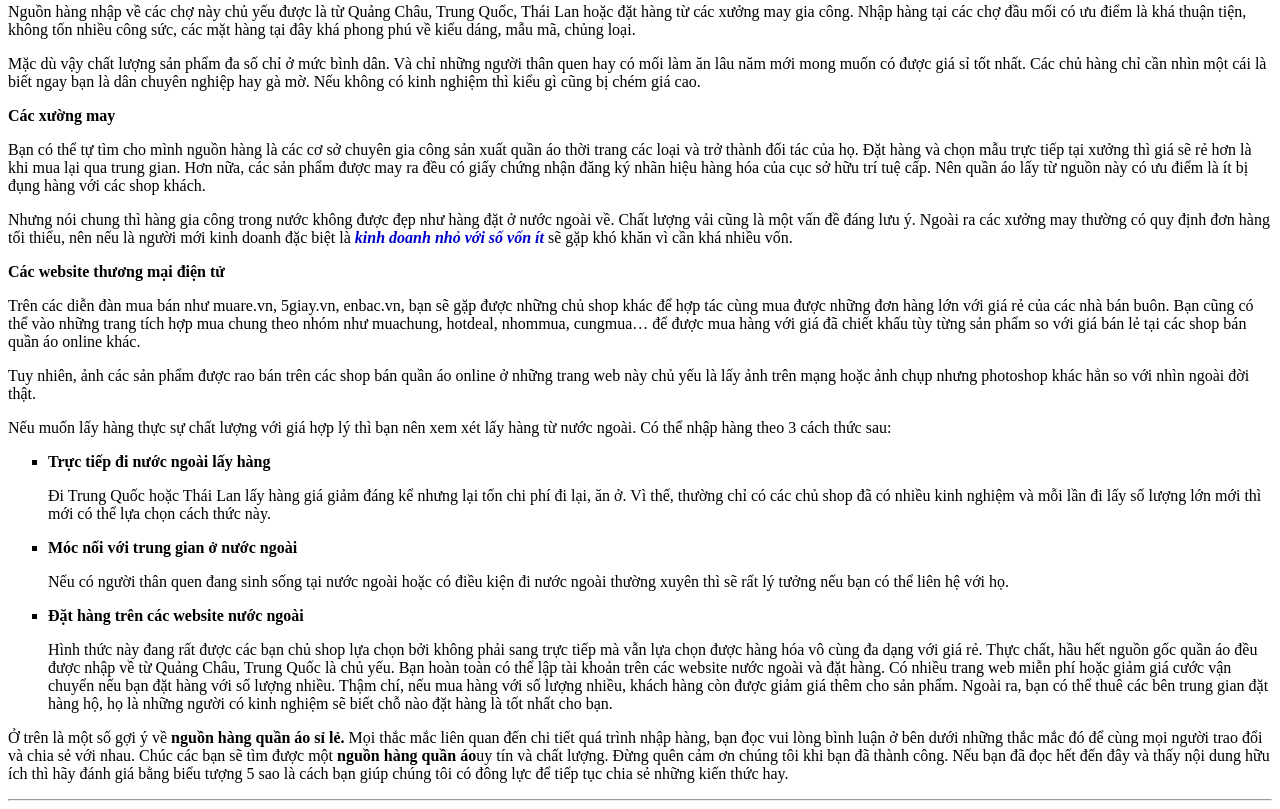
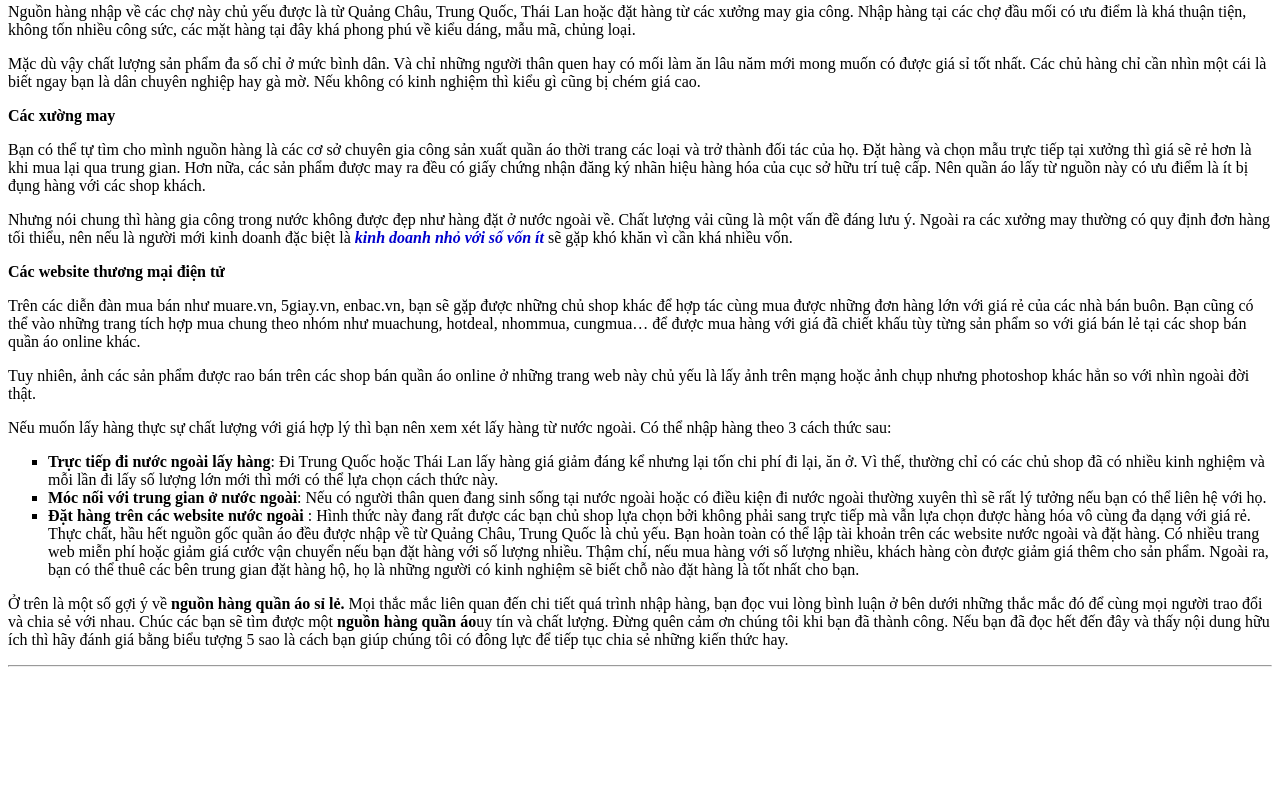
Before and after one commit to tonisisa/web, a plain HTML site: page 1/homework/1.html in a window 1280 px wide. Shown: the part 714-1523 px from the top of the page. After the commit the page ends 1389 px from the top, so only its background shows below. Drawn offline with Linux system fonts and the light colour scheme.

Commit message:
Cap nhat trang thai buoi 1

```diff
--- a/1/homework/1.html
+++ b/1/homework/1.html
@@ -102,33 +102,29 @@
       </p>
       <ul style="list-style-type: square">
         <li>
-          <strong>Trực tiếp đi nước ngoài lấy hàng</strong>
-          <p>
-            Đi Trung Quốc hoặc Thái Lan lấy hàng giá giảm đáng kể nhưng lại tốn
-            chi phí đi lại, ăn ở. Vì thế, thường chỉ có các chủ shop đã có nhiều
-            kinh nghiệm và mỗi lần đi lấy số lượng lớn mới thì mới có thể lựa
-            chọn cách thức này.
-          </p>
+          <strong>Trực tiếp đi nước ngoài lấy hàng</strong>: Đi Trung Quốc hoặc
+          Thái Lan lấy hàng giá giảm đáng kể nhưng lại tốn chi phí đi lại, ăn ở.
+          Vì thế, thường chỉ có các chủ shop đã có nhiều kinh nghiệm và mỗi lần
+          đi lấy số lượng lớn mới thì mới có thể lựa chọn cách thức này.
         </li>
-        <li><strong>Móc nối với trung gian ở nước ngoài</strong></li>
-        <p>
-          Nếu có người thân quen đang sinh sống tại nước ngoài hoặc có điều kiện
-          đi nước ngoài thường xuyên thì sẽ rất lý tưởng nếu bạn có thể liên hệ
-          với họ.
-        </p>
-        <li><strong>Đặt hàng trên các website nước ngoài </strong></li>
-        <p>
-          Hình thức này đang rất được các bạn chủ shop lựa chọn bởi không phải
-          sang trực tiếp mà vẫn lựa chọn được hàng hóa vô cùng đa dạng với giá
-          rẻ. Thực chất, hầu hết nguồn gốc quần áo đều được nhập về từ Quảng
-          Châu, Trung Quốc là chủ yếu. Bạn hoàn toàn có thể lập tài khoản trên
-          các website nước ngoài và đặt hàng. Có nhiều trang web miễn phí hoặc
-          giảm giá cước vận chuyển nếu bạn đặt hàng với số lượng nhiều. Thậm
-          chí, nếu mua hàng với số lượng nhiều, khách hàng còn được giảm giá
-          thêm cho sản phẩm. Ngoài ra, bạn có thể thuê các bên trung gian đặt
-          hàng hộ, họ là những người có kinh nghiệm sẽ biết chỗ nào đặt hàng là
-          tốt nhất cho bạn.
-        </p>
+        <li>
+          <strong>Móc nối với trung gian ở nước ngoài</strong>: Nếu có người
+          thân quen đang sinh sống tại nước ngoài hoặc có điều kiện đi nước
+          ngoài thường xuyên thì sẽ rất lý tưởng nếu bạn có thể liên hệ với họ.
+        </li>
+
+        <li>
+          <strong>Đặt hàng trên các website nước ngoài </strong> : Hình thức này
+          đang rất được các bạn chủ shop lựa chọn bởi không phải sang trực tiếp
+          mà vẫn lựa chọn được hàng hóa vô cùng đa dạng với giá rẻ. Thực chất,
+          hầu hết nguồn gốc quần áo đều được nhập về từ Quảng Châu, Trung Quốc
+          là chủ yếu. Bạn hoàn toàn có thể lập tài khoản trên các website nước
+          ngoài và đặt hàng. Có nhiều trang web miễn phí hoặc giảm giá cước vận
+          chuyển nếu bạn đặt hàng với số lượng nhiều. Thậm chí, nếu mua hàng với
+          số lượng nhiều, khách hàng còn được giảm giá thêm cho sản phẩm. Ngoài
+          ra, bạn có thể thuê các bên trung gian đặt hàng hộ, họ là những người
+          có kinh nghiệm sẽ biết chỗ nào đặt hàng là tốt nhất cho bạn.
+        </li>
       </ul>
     </div>
     <div>
```
Also changed, not shown: 1/homework/2.html (+3 -5 lines), 1/homework/3.html (+10 -0 lines).
